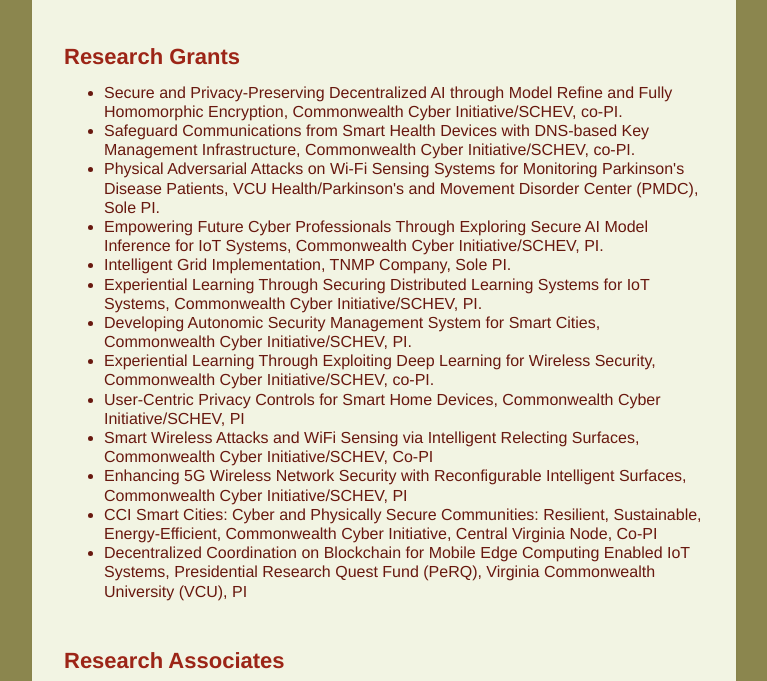
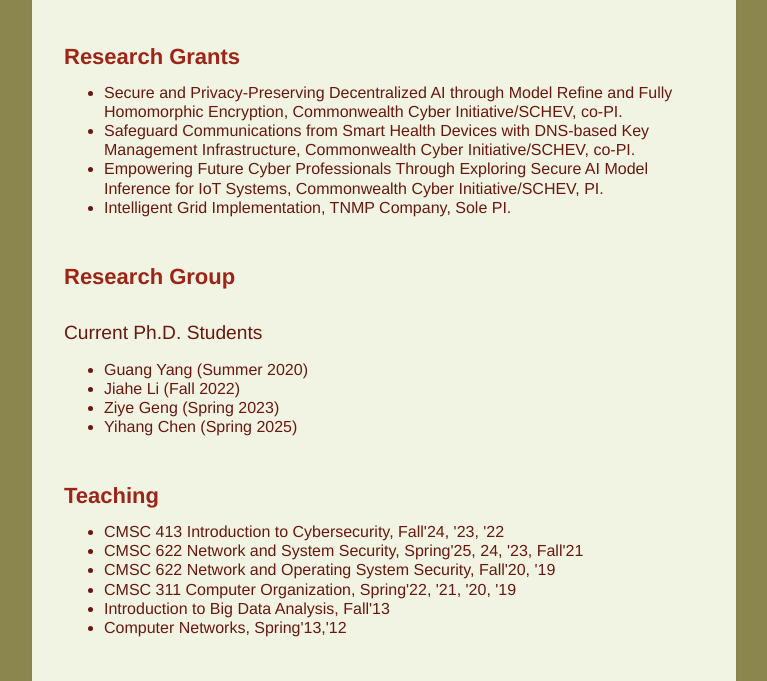
Before and after one commit to robertcluo/robertcluo.github.io, a plain HTML site: page index.html in a window 1280 px wide. Shown: the part 879-1560 px from the top of the page, without its empty margins (256-1023 px from the left). Drawn offline with Linux system fonts and the light colour scheme.

Commit message:
Add files via upload

```diff
--- a/index.html
+++ b/index.html
@@ -123,30 +123,11 @@
 
                         <li>Safeguard Communications from Smart Health Devices with DNS-based Key Management Infrastructure, Commonwealth Cyber Initiative/SCHEV, co-PI.</li>
 
-                        <li>Physical Adversarial Attacks on Wi-Fi Sensing Systems for Monitoring Parkinson's Disease Patients, VCU Health/Parkinson's and Movement Disorder Center (PMDC), Sole PI.</li>
-
                         <li>Empowering Future Cyber Professionals Through Exploring Secure AI Model Inference for IoT Systems, Commonwealth Cyber Initiative/SCHEV, PI.</li>
 
                         <li>Intelligent Grid Implementation, TNMP Company, Sole PI.</li>
 
-                        <li>Experiential Learning Through Securing Distributed Learning Systems for IoT Systems, Commonwealth Cyber Initiative/SCHEV, PI.</li>
 
-                        <li>Developing Autonomic Security Management System for Smart Cities, Commonwealth Cyber Initiative/SCHEV, PI.</li>
-
-                        <li>Experiential Learning Through Exploiting Deep Learning for Wireless Security, Commonwealth Cyber Initiative/SCHEV, co-PI.</li>
-
-                        <li>User-Centric Privacy Controls for Smart Home Devices, Commonwealth Cyber Initiative/SCHEV, PI</li>
-
-                        <li>Smart Wireless Attacks and WiFi Sensing via Intelligent Relecting Surfaces, Commonwealth Cyber Initiative/SCHEV, Co-PI</li>
-
-                        <li>Enhancing 5G Wireless Network Security with Reconfigurable Intelligent Surfaces, Commonwealth Cyber Initiative/SCHEV, PI</li>
-
-                        <li>CCI Smart Cities: Cyber and Physically Secure Communities: Resilient, Sustainable, Energy-Efficient, Commonwealth Cyber Initiative, Central Virginia Node, Co-PI</li>
-
-                        <li>Decentralized Coordination on Blockchain for Mobile Edge Computing Enabled IoT Systems, Presidential Research Quest Fund (PeRQ), Virginia Commonwealth University (VCU), PI</li>
-                        <!li><!/li>
-                        <!li><!/li>
-                        <!li><!/li>
                     </ul>
 
                 </div>
@@ -154,7 +135,7 @@
 
 
                 <br>
-                <h1><a name="Current Students" id="Current Students">Research Associates</a></h1>
+                <h1><a name="Current Students" id="Current Students">Research Group</a></h1>
 
                 <div class="level1">
 
```
